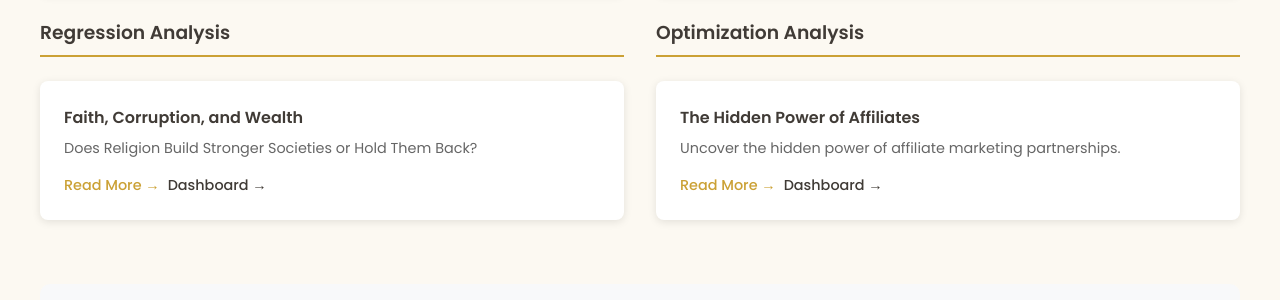
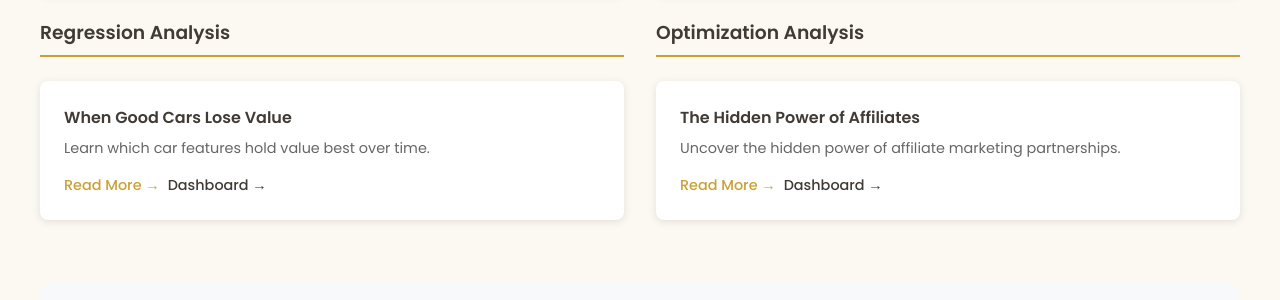
Before and after one commit to lyven81/pinnacles-learning-website, a Jekyll site: the page data-analytics.html, which Jekyll copies as it is, in a window 1280 px wide and 900 px high, scrolled down 743 px. Shown: the part 159-459 px from the top of the window. Built offline with Jekyll 4.4.1, drawn with Linux system fonts in a browser that asks for light colours.

Commit message:
Replace Regression Analysis case study with When Good Cars Lose Value
Update featured case study in Regression Analysis category from Faith, Corruption, and Wealth to When Good Cars Lose Value. Links point to correct case study and dashboard URLs.

🤖 Generated with [Claude Code](https://claude.com/claude-code)

Co-Authored-By: Claude <noreply@anthropic.com>

```diff
--- a/data-analytics.html
+++ b/data-analytics.html
@@ -229,11 +229,11 @@
         <h3 style="color: #403B36; border-bottom: 2px solid #CBA135; padding-bottom: 0.5rem; margin-bottom: 1.5rem;">Regression Analysis</h3>
 
         <div style="background: white; padding: 1.5rem; border-radius: 8px; margin-bottom: 1rem; box-shadow: 0 2px 8px rgba(0,0,0,0.1);">
-          <h4 style="color: #403B36; margin: 0 0 0.5rem 0;">Faith, Corruption, and Wealth</h4>
-          <p style="margin: 0.5rem 0; color: #666; font-size: 0.9rem;">Does Religion Build Stronger Societies or Hold Them Back?</p>
+          <h4 style="color: #403B36; margin: 0 0 0.5rem 0;">When Good Cars Lose Value</h4>
+          <p style="margin: 0.5rem 0; color: #666; font-size: 0.9rem;">Learn which car features hold value best over time.</p>
           <div style="display: flex; gap: 0.5rem; margin-top: 1rem;">
-            <a href="https://lyven81.github.io/data-analyst-portfolio/case-studies/faith-corruption-wealth.html" target="_blank" style="color: #CBA135; font-size: 0.9rem; text-decoration: none; font-weight: 500;">Read More →</a>
-            <a href="https://lyven81.github.io/data-analyst-portfolio/dashboards/faith-corruption-wealth-dashboard.html" target="_blank" style="color: #403B36; font-size: 0.9rem; text-decoration: none; font-weight: 500;">Dashboard →</a>
+            <a href="https://lyven81.github.io/data-analyst-portfolio/case-studies/when-good-cars-lose-value.html" target="_blank" style="color: #CBA135; font-size: 0.9rem; text-decoration: none; font-weight: 500;">Read More →</a>
+            <a href="https://lyven81.github.io/data-analyst-portfolio/dashboards/when-good-cars-lose-value-dashboard.html" target="_blank" style="color: #403B36; font-size: 0.9rem; text-decoration: none; font-weight: 500;">Dashboard →</a>
           </div>
         </div>
       </div>
```
